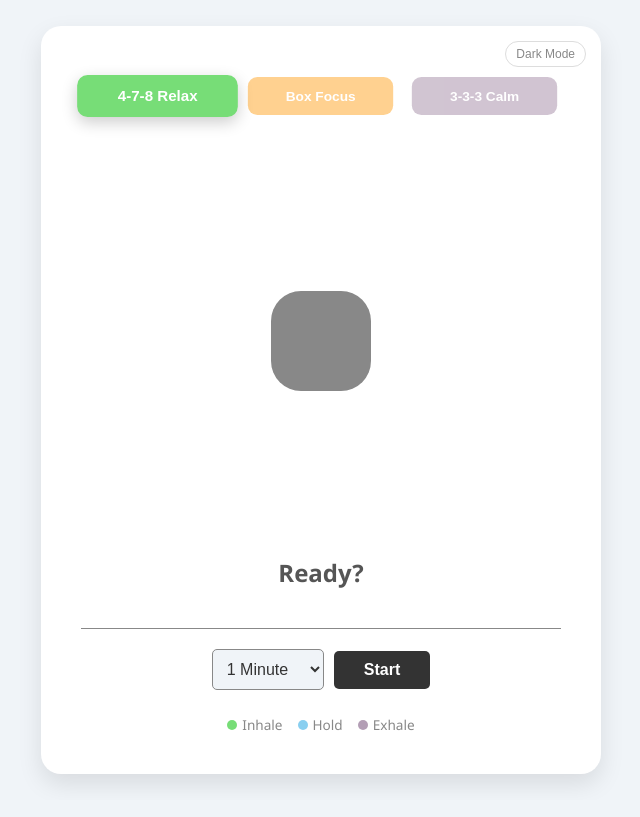
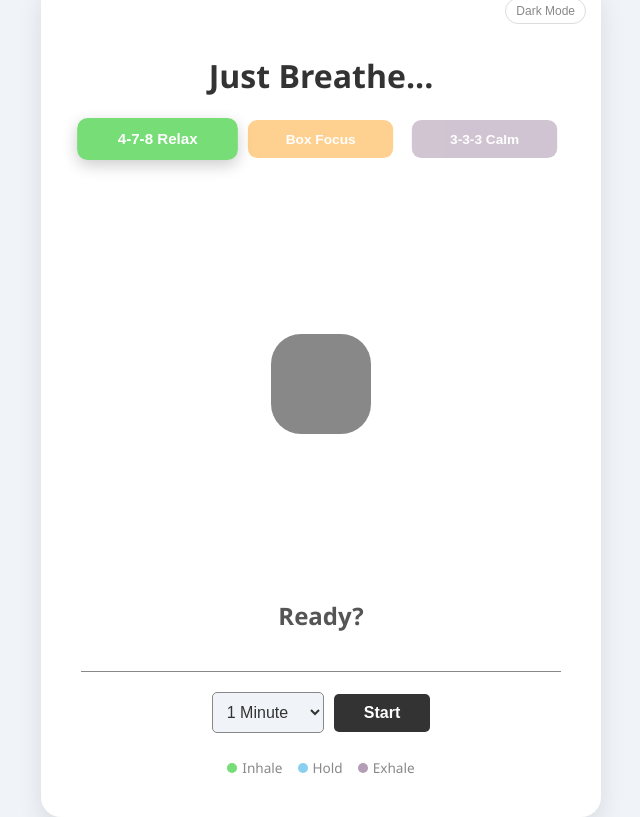
Before and after one commit to themann00/justbreathe, a plain HTML site: page index.html in a window 1280 px wide. Shown: the whole page, without its empty margins (319-959 px from the left). Drawn offline with Linux system fonts and the light colour scheme.

Commit message:
Update title and header in index.html

```diff
--- a/index.html
+++ b/index.html
@@ -3,7 +3,7 @@
 <head>
     <meta charset="UTF-8">
     <meta name="viewport" content="width=device-width, initial-scale=1.0">
-    <title>Breathing Box Widget</title>
+    <title>Just Breathe | TheMann00.com</title>
     <style>
         :root {
             --bg-color: #f0f4f8;
@@ -208,6 +208,7 @@
 <body>
 
 <div class="widget-container">
+    <h1>Just Breathe...</h1>
     <button class="theme-switch" onclick="toggleTheme()">Dark Mode</button>
 
     <div class="tech-buttons">
```
